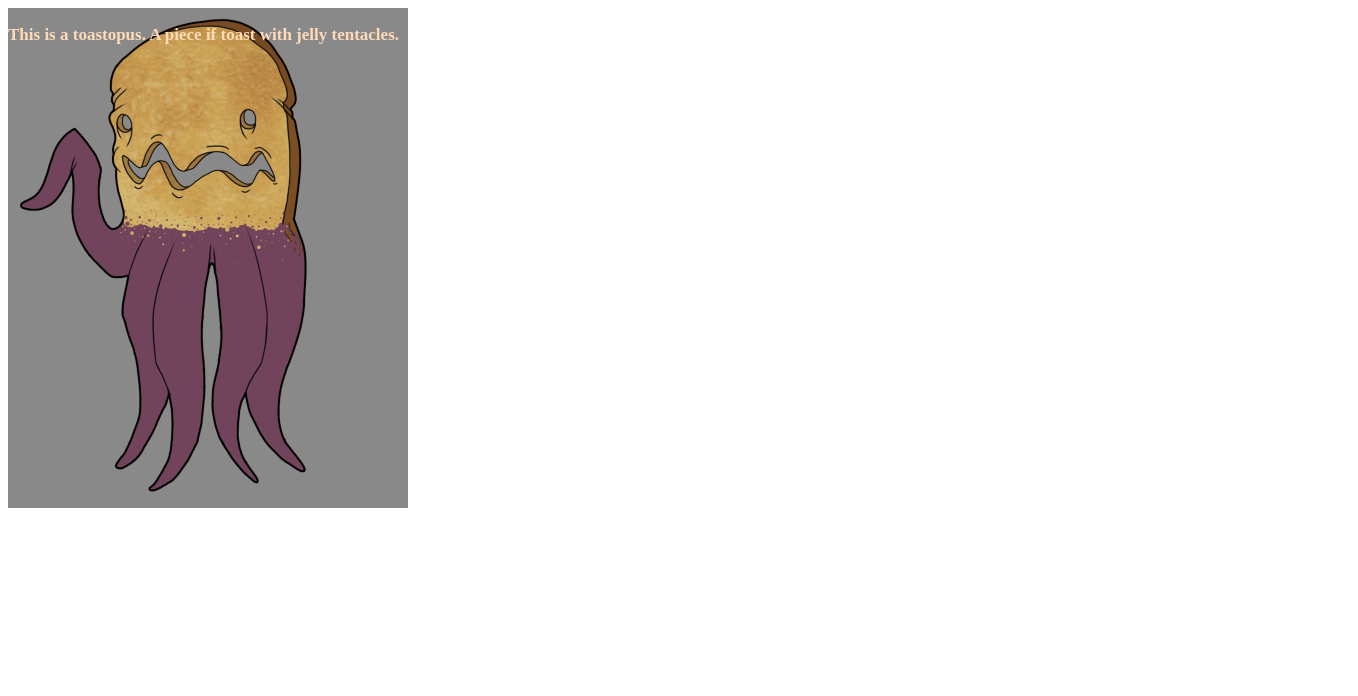
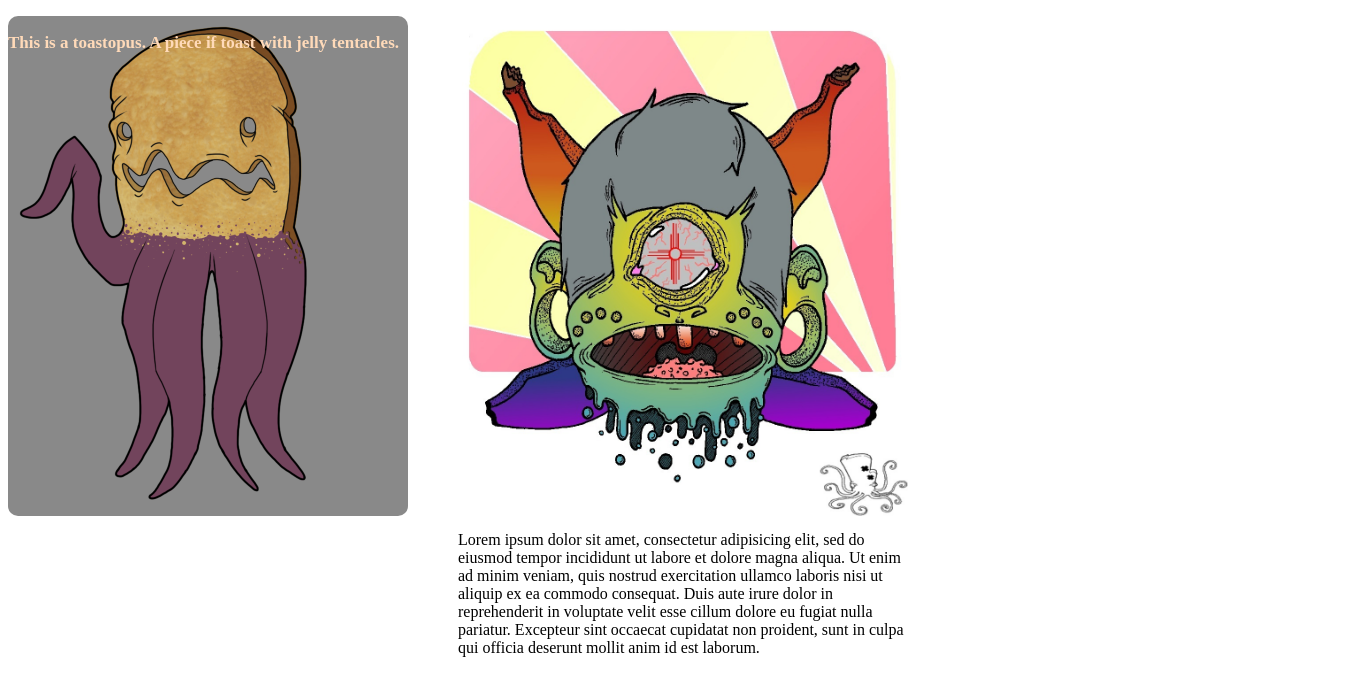
Before and after one commit to garrbainbridge/assignment4, a plain HTML site: page index.html in a window 1280 px wide. Shown: the whole page, 1358 px wide, since content can reach past the window. Drawn offline with Linux system fonts and the light colour scheme.

Commit message:
added second image with text

```diff
--- a/css/main.css
+++ b/css/main.css
@@ -1,9 +1,23 @@
-img {
-  position:fixed;
+.solo {
+  position:absolute;
+  border-radius: 10px;
 }
-p {
+.top p {
     font-size: 17px;
     color: peachpuff;
     position: absolute;
     font-weight: bold;
 }
+img.big {
+    float:right;
+}
+body {
+    max-width: 900px;
+    min-width: 850px;
+    overflow: scroll;
+}
+.right p {
+    position: relative;
+    top: 515px;
+    left: 450px;
+}
--- a/index.html
+++ b/index.html
@@ -2,15 +2,21 @@
 <html lang="en">
   <head>
     <link type="text/css" rel="stylesheet" href="css/main.css" />
-
     <meta charset="utf-8">
     <title>Project 3</title>
   </head>
   <body>
-    <img src="./images/toastopus.png" alt="toastopus" height="500px">
-    <p>
-      This is a toastopus. A piece if toast with jelly tentacles.
-    </p>
-
+    <section class="top">
+      <img class="solo" src="./images/toastopus.png" alt="toastopus" height="500px">
+      <p>
+        This is a toastopus. A piece if toast with jelly tentacles.
+      </p>
+    </section>
+    <section class="right">
+      <img class="big" src="./images/monkeyhead.jpg" alt="monkeyhead" height="500px">
+      <p>
+        Lorem ipsum dolor sit amet, consectetur adipisicing elit, sed do eiusmod tempor incididunt ut labore et dolore magna aliqua. Ut enim ad minim veniam, quis nostrud exercitation ullamco laboris nisi ut aliquip ex ea commodo consequat. Duis aute irure dolor in reprehenderit in voluptate velit esse cillum dolore eu fugiat nulla pariatur. Excepteur sint occaecat cupidatat non proident, sunt in culpa qui officia deserunt mollit anim id est laborum.
+      </p>
+    </section>
   </body>
 </html>
```
Also changed, not shown: images/monkeyhead.jpg (added), images/rabbitbear.jpg (added), images/sith.jpg (added).
